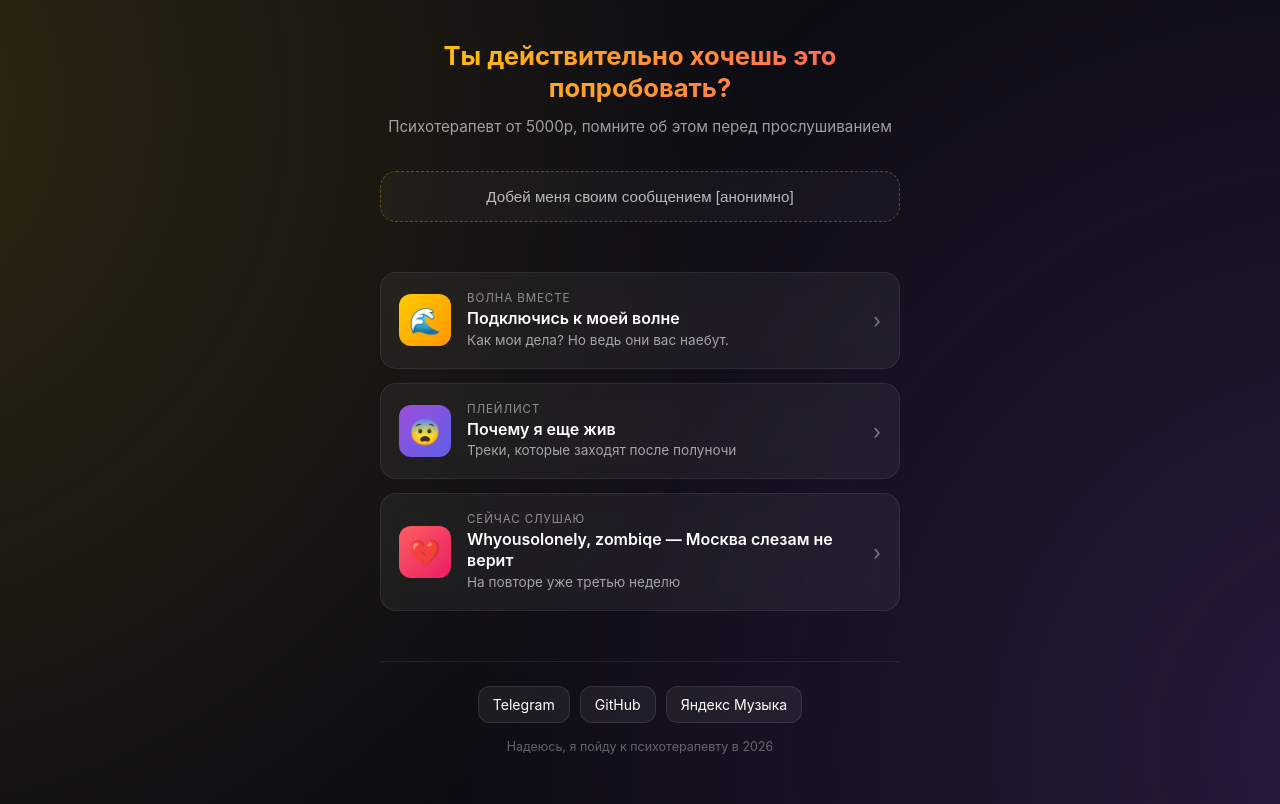
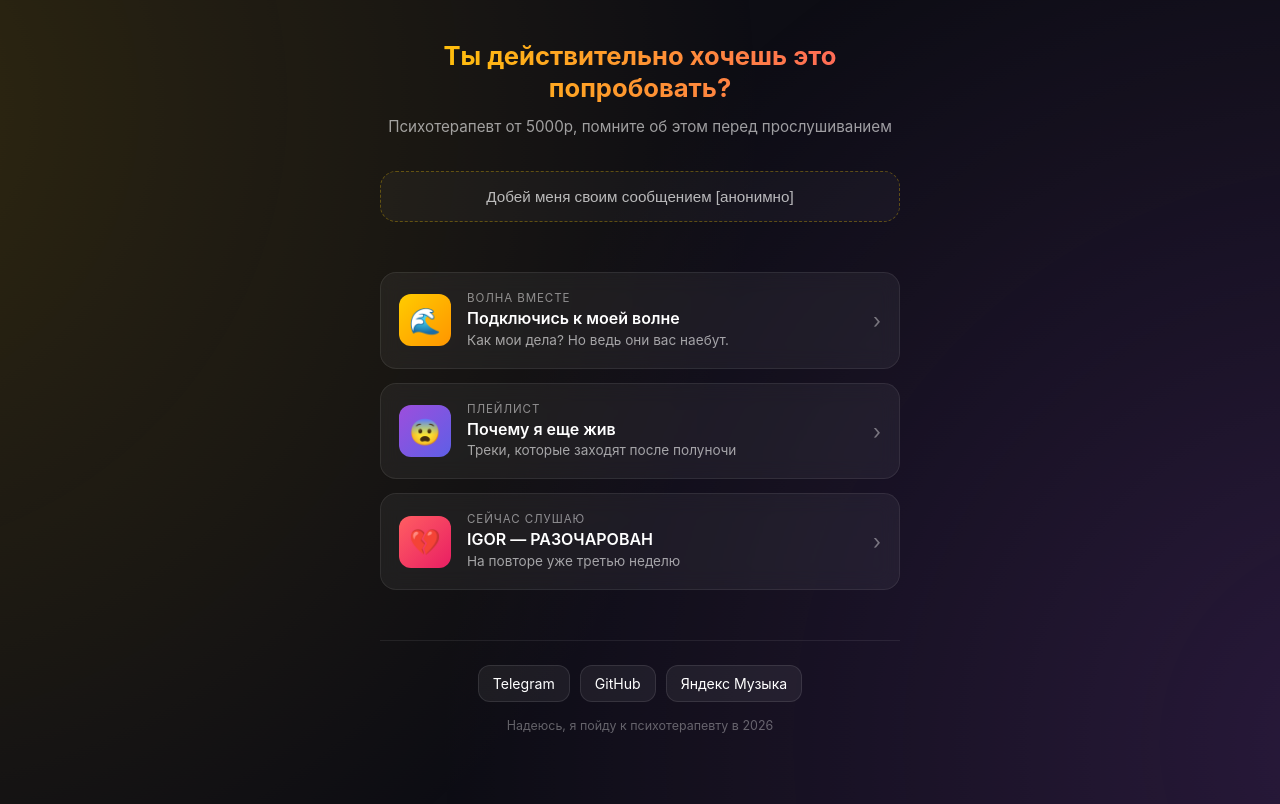
Before and after one commit to Alexsandr52/redirect_for_domain, a website: page index.html in a window 1280 px wide. Drawn offline with Linux system fonts and the light colour scheme.

Commit message:
Update index.html

```diff
--- a/index.html
+++ b/index.html
@@ -451,9 +451,9 @@
             {
                 type: 'track',
                 label: 'Сейчас слушаю',
-                title: 'Whyousolonely, zombiqe — Москва слезам не верит',
+                title: 'IGOR — РАЗОЧАРОВАН',
                 desc: 'На повторе уже третью неделю',
-                url: 'https://music.yandex.ru/album/41873674/track/150930968?utm_source=desktop&utm_medium=copy_link'
+                url: 'https://music.yandex.com/album/24203282/track/109330593?ref_id=672A5688-B11B-44D4-B812-4E9F1B56B704&utm_medium=copy_linkutm_source=desktop&utm_medium=copy_link'
             }
         ];
 
```
